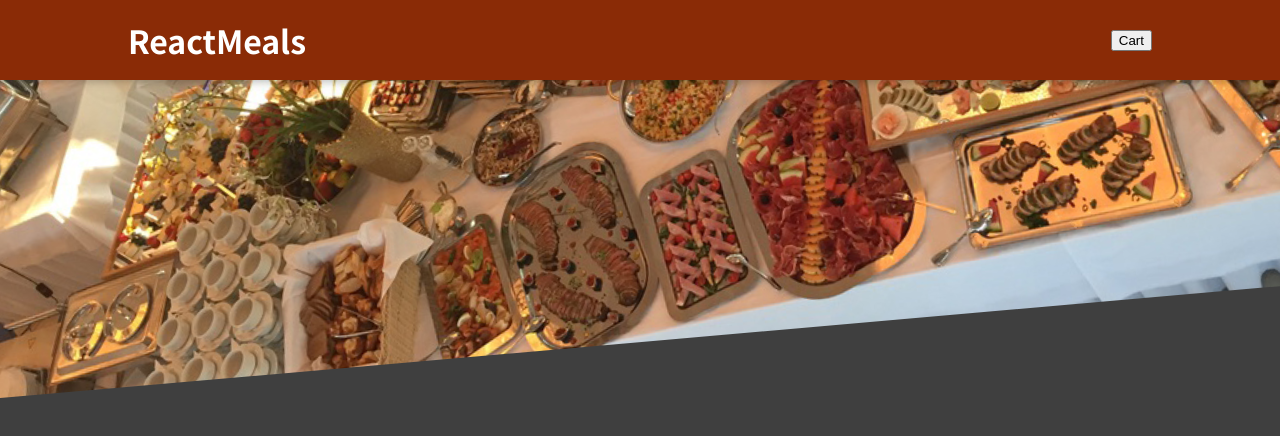
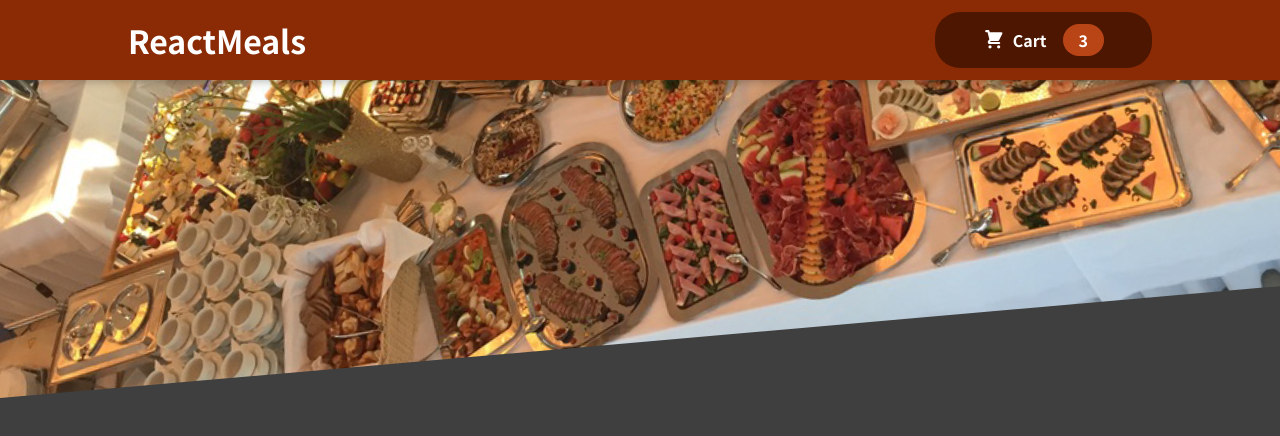
Before and after one commit to TomasZhu0321/foodOrder, a React (Create React App) app: page / in a window 1280 px wide. Shown: the top 436 px of the page. Built offline with nearby package versions, Linux system fonts and the light colour scheme.

Commit message:
add header button

```diff
--- /dev/null
+++ b/src/Cart/CartIcon.js
@@ -0,0 +1,13 @@
+const CartIcon = () => {
+    return (
+      <svg
+        xmlns='http://www.w3.org/2000/svg'
+        viewBox='0 0 20 20'
+        fill='currentColor'
+      >
+        <path d='M3 1a1 1 0 000 2h1.22l.305 1.222a.997.997 0 00.01.042l1.358 5.43-.893.892C3.74 11.846 4.632 14 6.414 14H15a1 1 0 000-2H6.414l1-1H14a1 1 0 00.894-.553l3-6A1 1 0 0017 3H6.28l-.31-1.243A1 1 0 005 1H3zM16 16.5a1.5 1.5 0 11-3 0 1.5 1.5 0 013 0zM6.5 18a1.5 1.5 0 100-3 1.5 1.5 0 000 3z' />
+      </svg>
+    );
+  };
+
+  export default CartIcon;
--- a/src/Layout/Header.js
+++ b/src/Layout/Header.js
@@ -1,13 +1,14 @@
 import { Fragment } from "react";
 import mealsImage from '../assets/meals.jpeg'
 import classes from './Header.module.css'
+import HeaderCartButton from "./HeaderCartButton";
 
 const Header = (props) =>{
     return (
         <Fragment>
             <header className={classes.header}>
                 <h1>ReactMeals</h1>
-                <button>Cart</button>
+                <HeaderCartButton />
             </header>
             <div className={classes['main-image']}>
                 <img src={mealsImage} alt="A table full of food!" />
--- /dev/null
+++ b/src/Layout/HeaderCartButton.js
@@ -0,0 +1,17 @@
+
+import classes from "./HeaderCartButton.module.css";
+import CartIcon from "../Cart/CartIcon";
+
+const HeaderCartButton = (props) => {
+  return(
+  <button className={classes.button}>
+    <span className={classes.icon}>
+      <CartIcon />
+    </span>
+    <span>Cart</span>
+    <span className={classes.badge}>3</span>
+  </button>
+  )
+};
+
+export default HeaderCartButton;
--- /dev/null
+++ b/src/Layout/HeaderCartButton.module.css
@@ -0,0 +1,59 @@
+.button {
+    cursor: pointer;
+    font: inherit;
+    border: none;
+    background-color: #4d1601;
+    color: white;
+    padding: 0.75rem 3rem;
+    display: flex;
+    justify-content: space-around;
+    align-items: center;
+    border-radius: 25px;
+    font-weight: bold;
+  }
+
+  .button:hover,
+  .button:active {
+    background-color: #2c0d00;
+  }
+
+  .icon {
+    width: 1.35rem;
+    height: 1.35rem;
+    margin-right: 0.5rem;
+  }
+
+  .badge {
+    background-color: #b94517;
+    padding: 0.25rem 1rem;
+    border-radius: 25px;
+    margin-left: 1rem;
+    font-weight: bold;
+  }
+
+  .button:hover .badge,
+  .button:active .badge {
+    background-color: #92320c;
+  }
+
+  .bump {
+    animation: bump 300ms ease-out;
+  }
+
+  @keyframes bump {
+    0% {
+      transform: scale(1);
+    }
+    10% {
+      transform: scale(0.9);
+    }
+    30% {
+      transform: scale(1.1);
+    }
+    50% {
+      transform: scale(1.15);
+    }
+    100% {
+      transform: scale(1);
+    }
+  }
```
Also changed, not shown: 1 other file (tests, documents, lock files or other folders).
